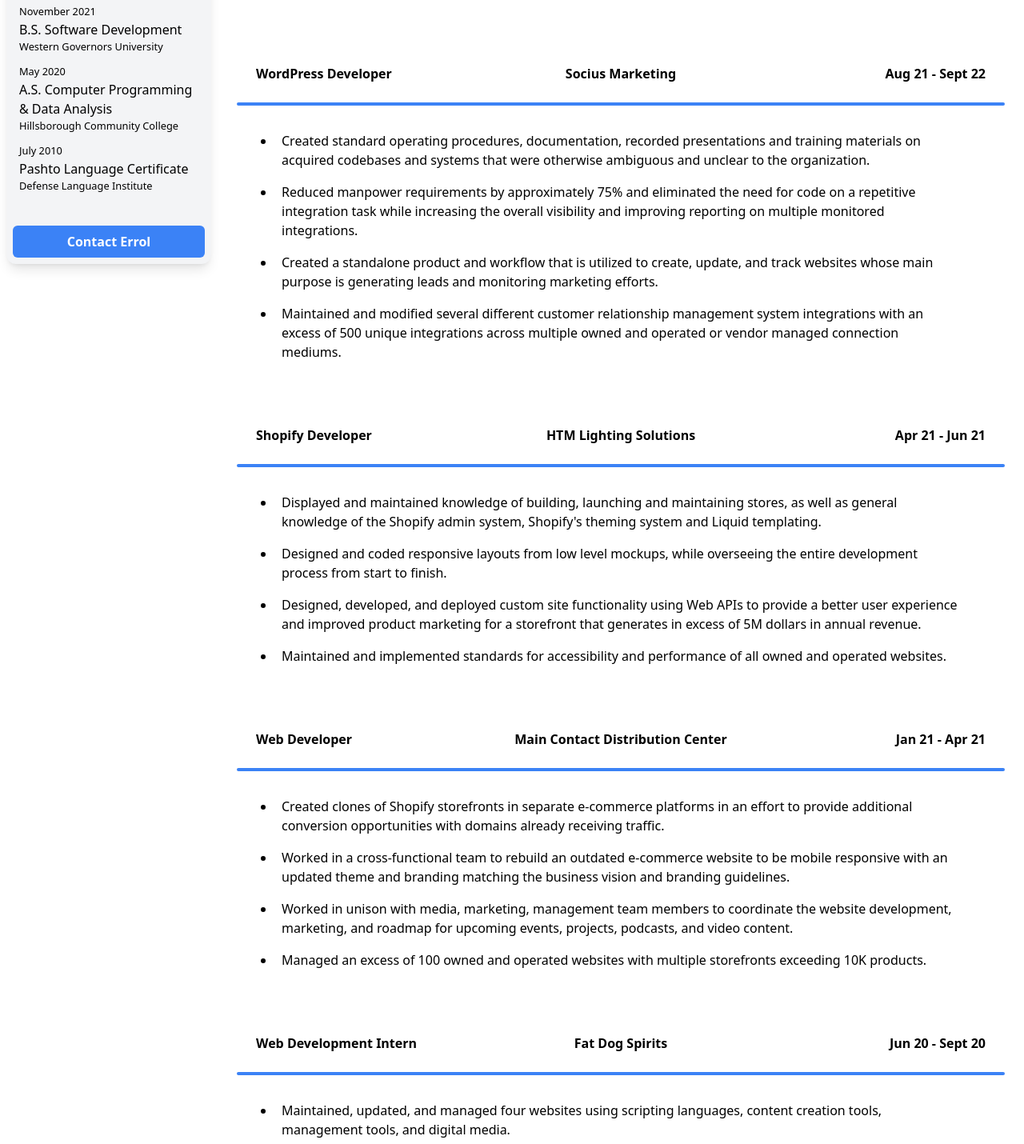
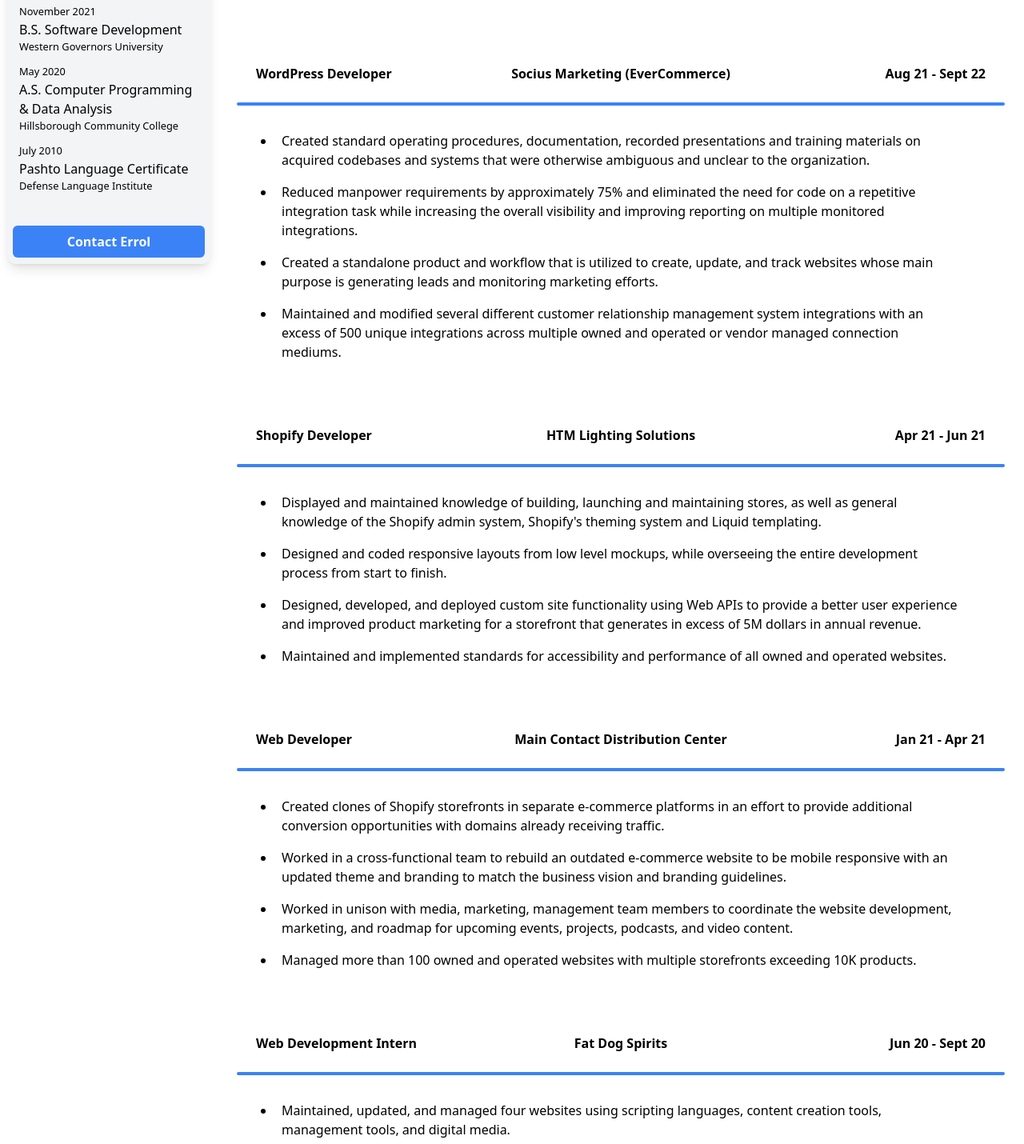
Before and after one commit to ErrolKeith/errolkeith.github.io, a Vue app: page / in a window 1280 px wide. Shown: the part 540-1970 px from the top of the page at 80% size. Built offline with nearby package versions, Linux system fonts and the light colour scheme; no server answers.

Commit message:
update experience

```diff
--- a/src/App.vue
+++ b/src/App.vue
@@ -105,7 +105,7 @@ const skills = ref([
 const experience = ref<Experience[]>([
   {
     title: "Software Engineer",
-    company: "Socius Marketing",
+    company: "Socius Marketing  (EverCommerce)",
     companyDescription: "Socius Marketing is an EverCommerce brand providing marketing technologies as integrated SaaS platforms to small and medium sized businesses in the home renovation and health industries.",
     startEndDate: "Oct 22 - Present",
     detailItems: [
@@ -118,7 +118,7 @@ const experience = ref<Experience[]>([
   },
   {
     title: "WordPress Developer",
-    company: "Socius Marketing",
+    company: "Socius Marketing (EverCommerce)",
     companyDescription: "Socius Marketing is an EverCommerce brand providing marketing technologies as integrated SaaS platforms to small and medium sized businesses in the home renovation and health industries.",
     startEndDate: "Aug 21 - Sept 22",
     detailItems: [
@@ -147,9 +147,9 @@ const experience = ref<Experience[]>([
     startEndDate: "Jan 21 - Apr 21",
     detailItems: [
       "Created clones of Shopify storefronts in separate e-commerce platforms in an effort to provide additional conversion opportunities with domains already receiving traffic.",
-      "Worked in a cross-functional team to rebuild an outdated e-commerce website to be mobile responsive with an updated theme and branding matching the business vision and branding guidelines.",
+      "Worked in a cross-functional team to rebuild an outdated e-commerce website to be mobile responsive with an updated theme and branding to match the business vision and branding guidelines.",
       "Worked in unison with media, marketing, management team members to coordinate the website development, marketing, and roadmap for upcoming events, projects, podcasts, and video content.",
-      "Managed an excess of 100 owned and operated websites with multiple storefronts exceeding 10K products."
+      "Managed more than 100 owned and operated websites with multiple storefronts exceeding 10K products."
     ]
   },
   {
```
